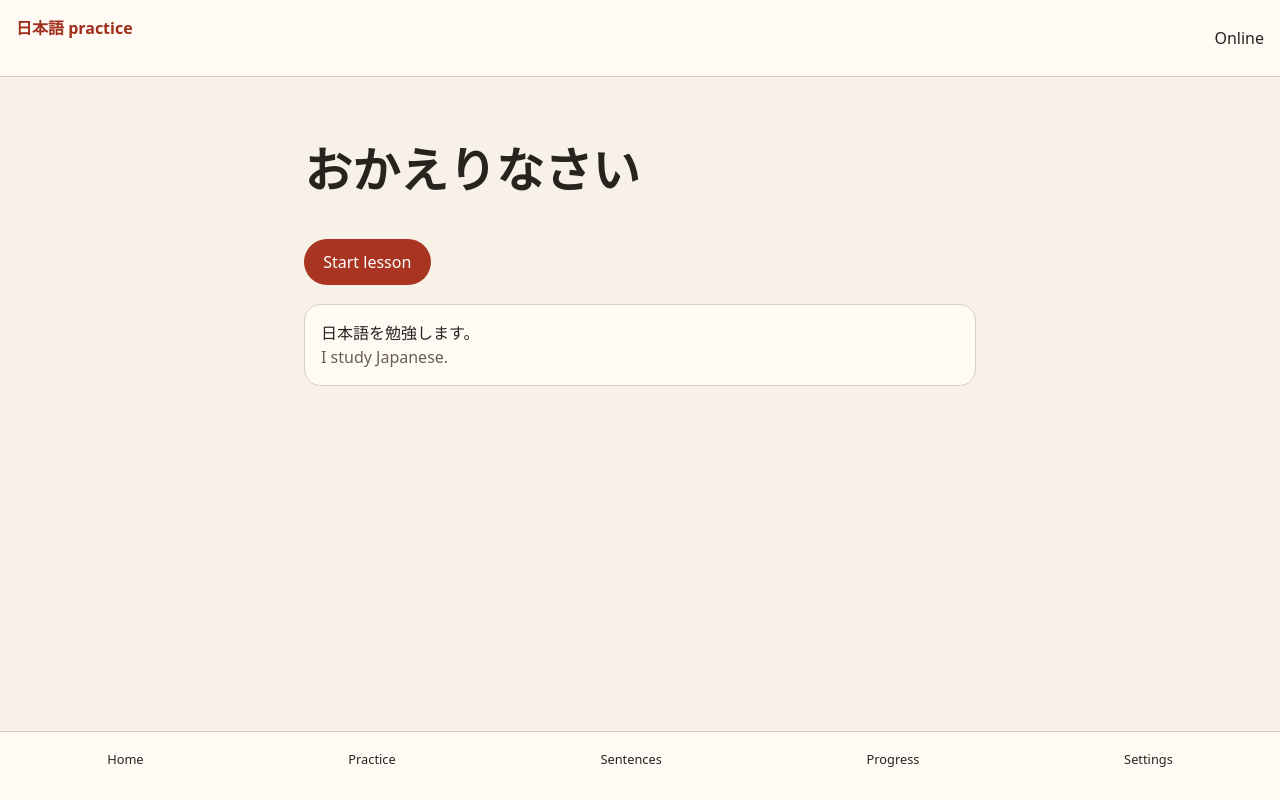
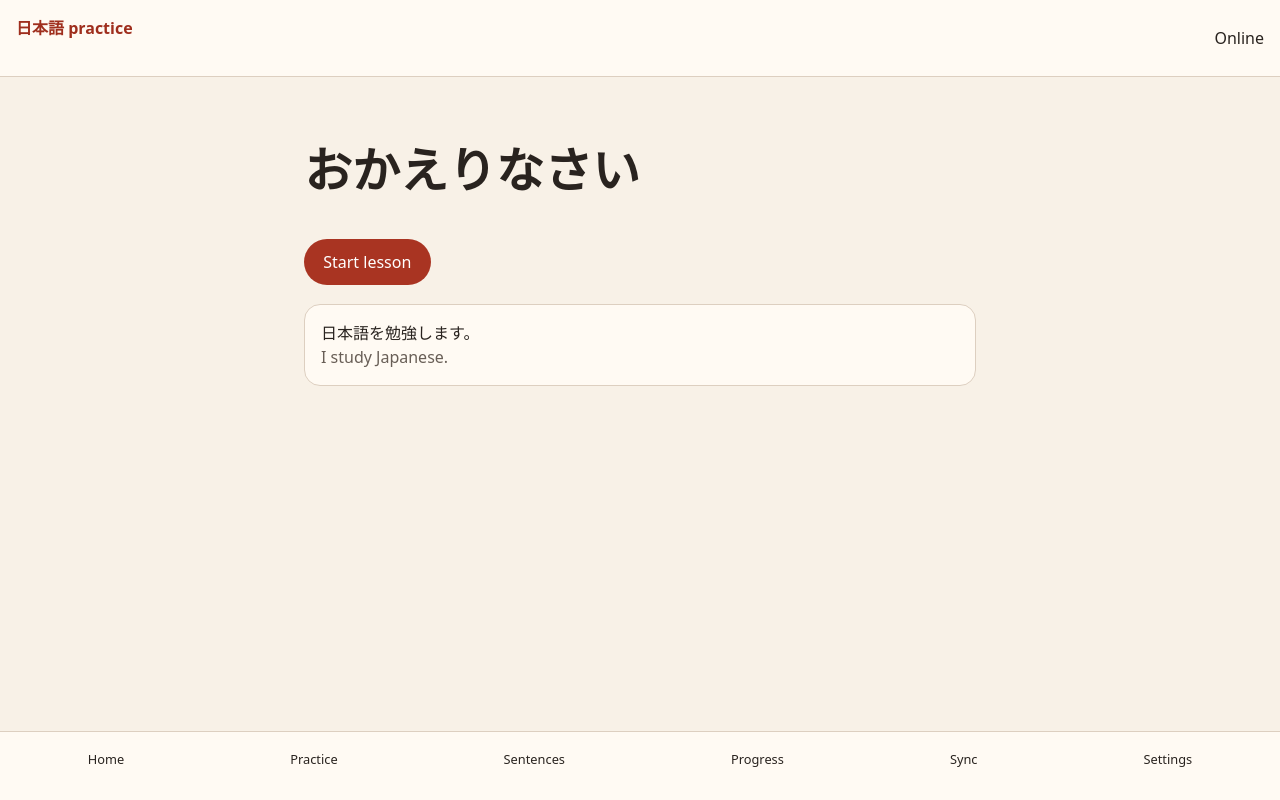
Before and after one commit to Qoader/japanese-practice-01, a React (Vite) app: page / in a window 1280 px wide. Built offline with nearby package versions, Linux system fonts and the light colour scheme.

Commit message:
Add sync navigation

```diff
--- a/src/main.tsx
+++ b/src/main.tsx
@@ -200,6 +200,7 @@ function App() {
         <a href="#/lesson/setup">Practice</a>
         <a href="#/sentences">Sentences</a>
         <a href="#/progress">Progress</a>
+        <a href="#/sync">Sync{q.length ? ` (${q.length})` : ''}</a>
         <a href="#/settings">Settings</a>
       </nav>
     </>
```
